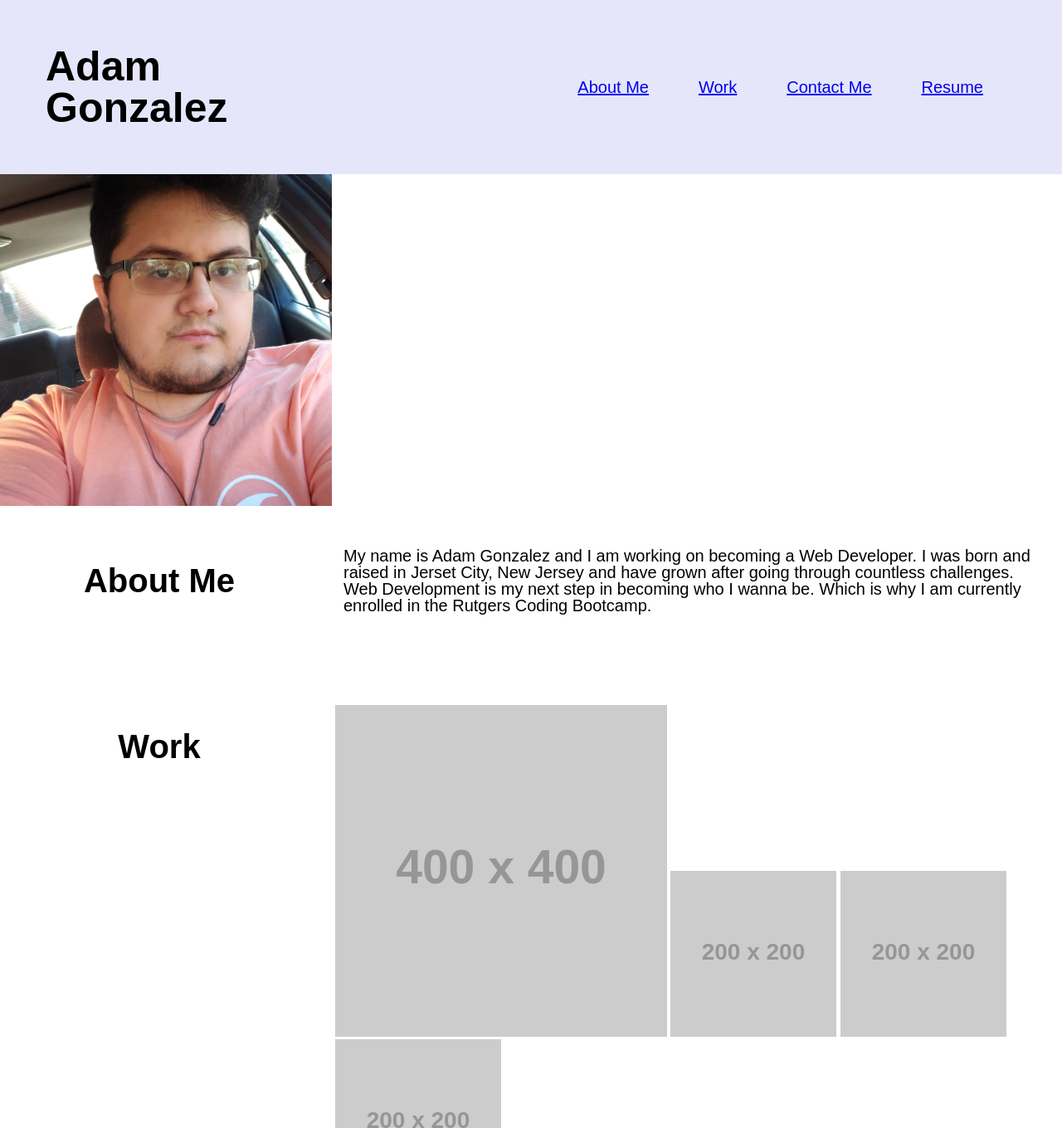
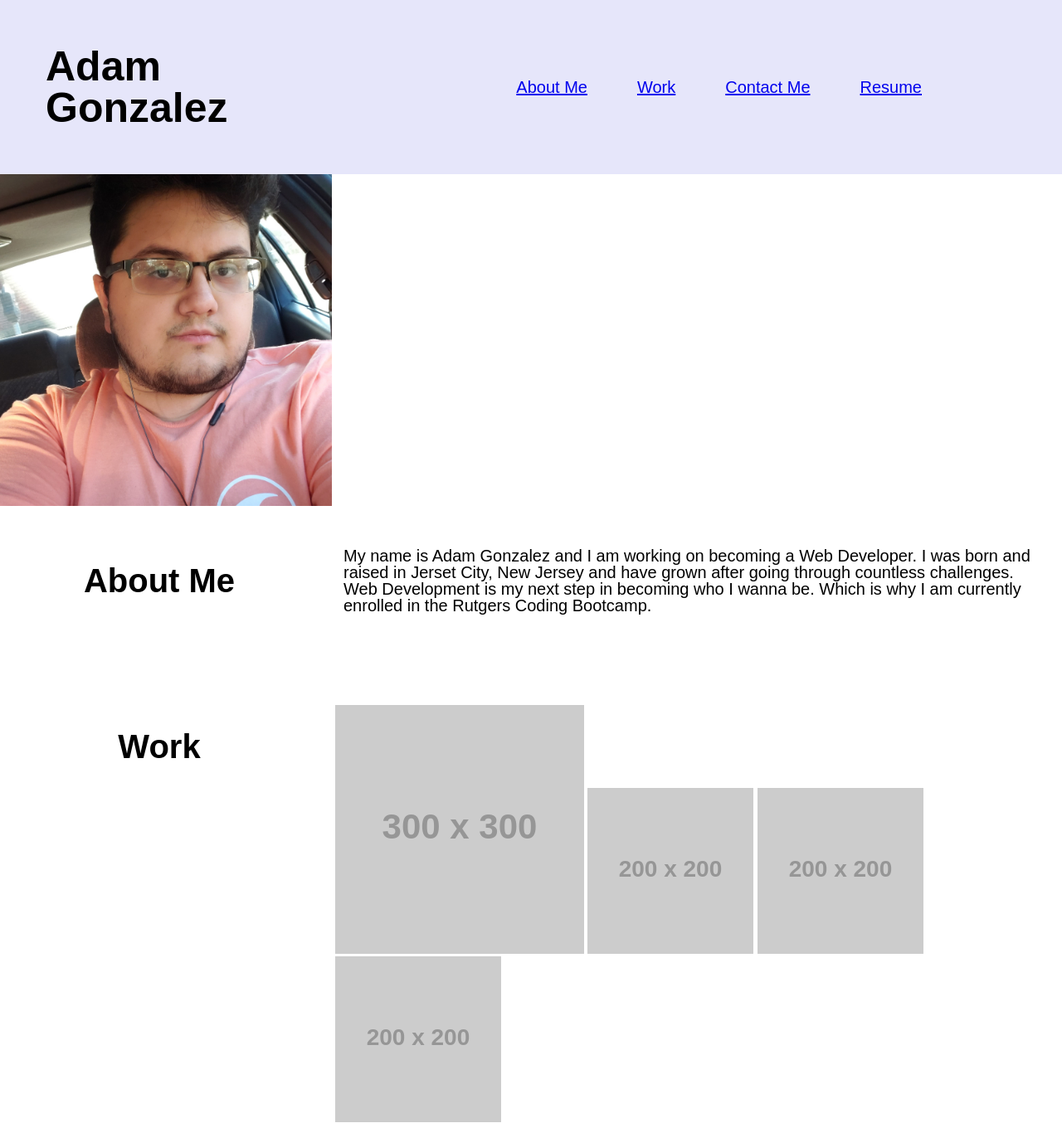
Before and after one commit to Trgrf/FirstPortfolio, a plain HTML site: page index.html in a window 1280 px wide. Shown: the top 1360 px of the page at 83% size. Drawn offline with Linux system fonts and the light colour scheme; placeholder pictures from the web are drawn by us.

Commit message:
saving fixes to the nav bar so it would properly wrap

```diff
--- a/assests/css/style.css
+++ b/assests/css/style.css
@@ -6,18 +6,17 @@ body {
 
 
  .header{
+    display: flex;
+    flex-wrap: wrap;
     padding: 20px;
     background-color: lavender;
     color: #fff;
-    display: flex;
 }
 
 .header nav {
-    display: flex;
-    justify-content: flex-end;
     font-size: 20px;
     padding: 20px;
-    width: 70%;
+    width: 60%;
 }
 
 .header h1 {
@@ -30,6 +29,7 @@ body {
 }
 .header nav ul {
     display: flex;
+    flex-wrap: wrap;
     float: right;
     margin: 25px;
     font-size: 30px;
@@ -51,6 +51,7 @@ body {
 }
 
 .right{
+    display: blocks;
     width: 70%;
     height: 100%;
     padding: 20px;
@@ -86,6 +87,12 @@ div h2{
 div p{
     font-size: 20px;
     padding: 10px;
+    height: 100%;
+    width: 100%;
+}
+
+.img{
+    float: left;
 }
 
 div a{
--- a/index.html
+++ b/index.html
@@ -50,7 +50,7 @@
                 <h2>Work</h2>
             </div>
             <div class="right">
-                <img src="https://via.placeholder.com/400">
+                <img src="https://via.placeholder.com/300">
                 <img src="https://via.placeholder.com/200">
                 <img src="https://via.placeholder.com/200">
                 <img src="https://via.placeholder.com/200">
```
